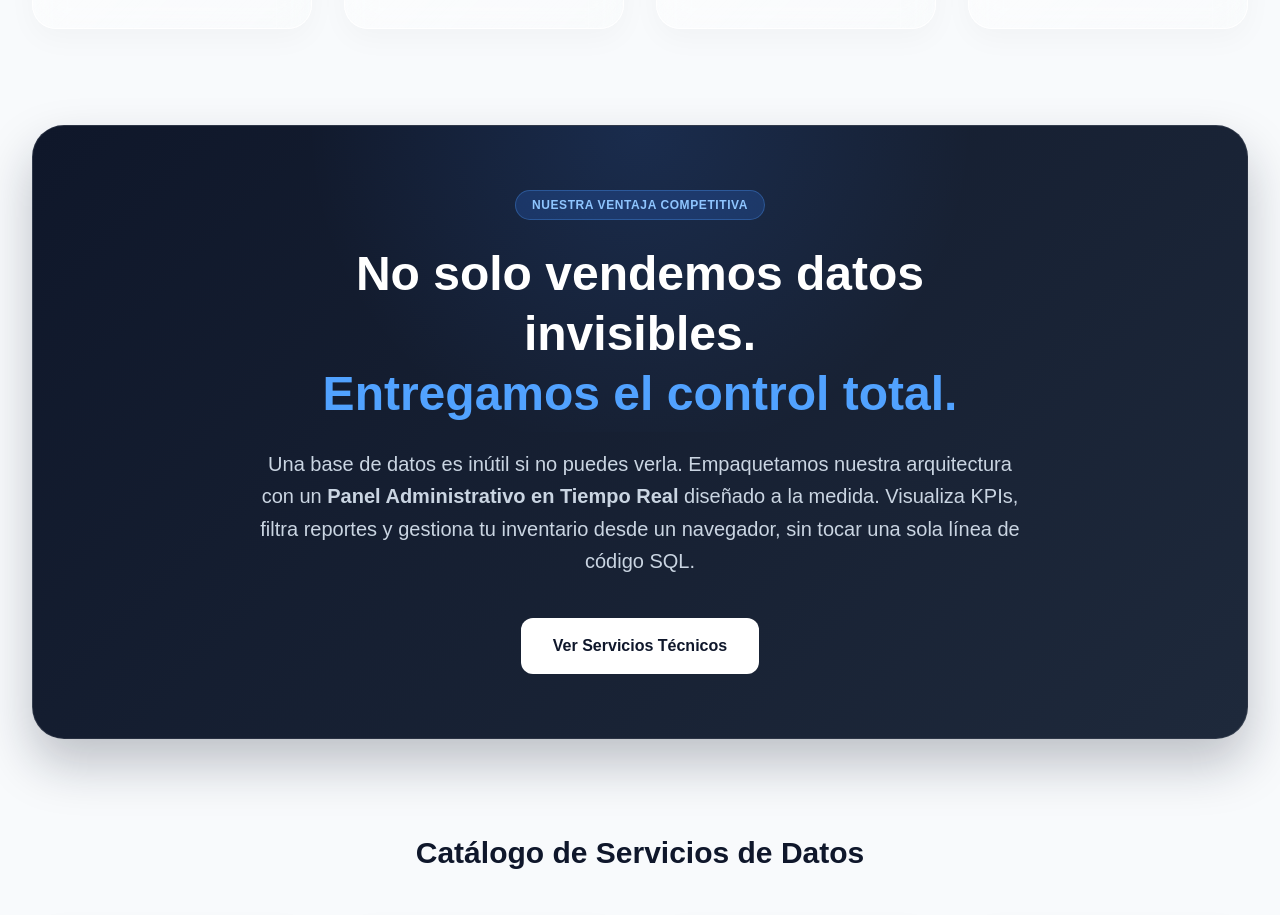
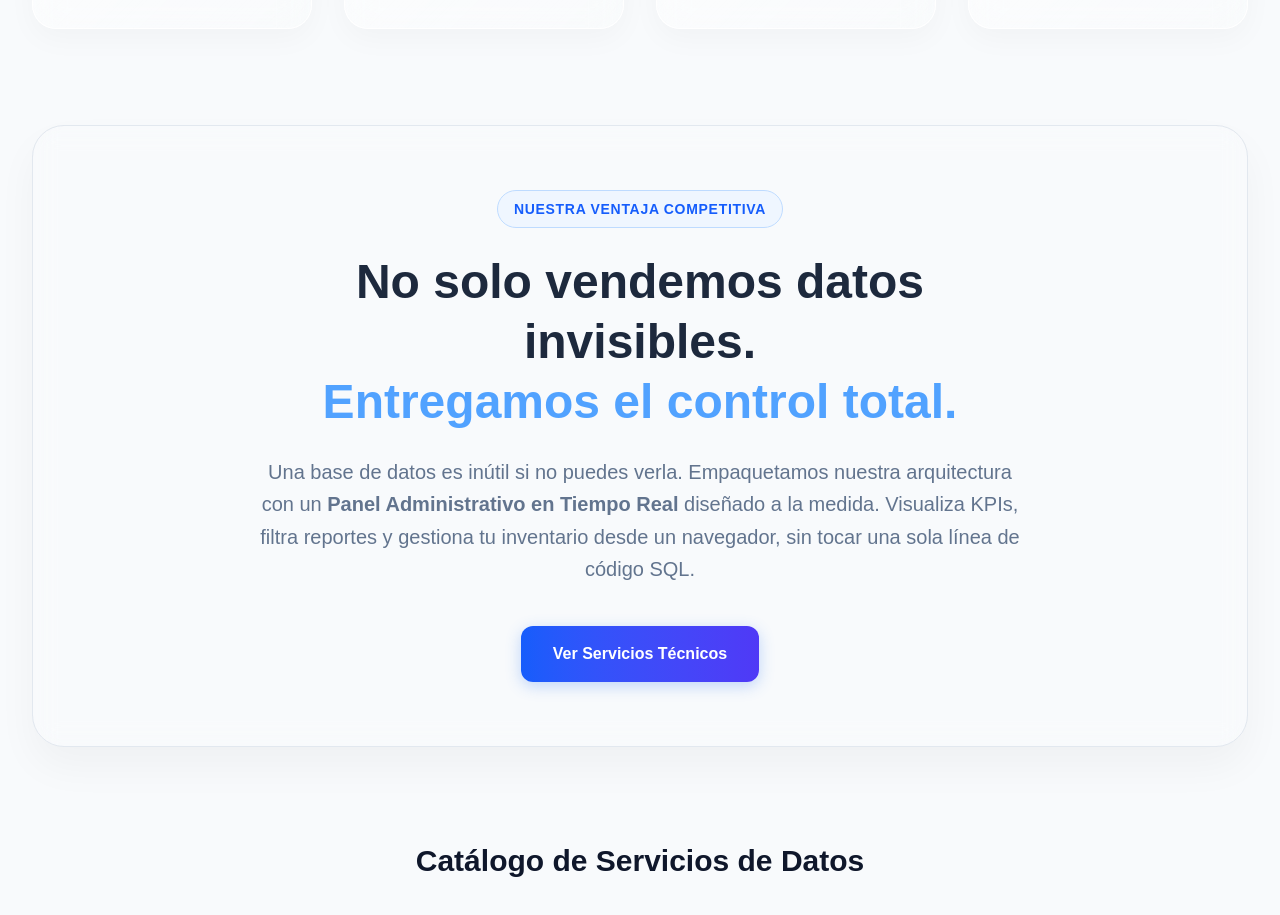
Before and after one commit to D3z7r0/Metal-Brain-Solutions, a Next.js app: page /database in a window 1280 px wide. Shown: the part 1060-1975 px from the top of the page. Built offline with nearby package versions, Linux system fonts and the light colour scheme.

Commit message:
Database: Card de nuestra ventaja competitiva

```diff
--- a/app/database/database.module.css
+++ b/app/database/database.module.css
@@ -63,11 +63,13 @@
   border: 1px solid rgba(59, 130, 246, 0.2);
 }
 
-/* --- BANNER DIFERENCIADOR (PANEL ADMIN) --- */
 .differentiatorBanner {
   max-width: 76rem;
   margin: 0 auto 6rem auto;
-  background: linear-gradient(135deg, #0f172a 0%, #1e293b 100%);
+
+  backdrop-filter: blur(12px);
+  -webkit-backdrop-filter: blur(12px);
+
   border-radius: 32px;
   padding: 4rem;
   display: flex;
@@ -76,19 +78,17 @@
   text-align: center;
   position: relative;
   overflow: hidden;
-  box-shadow: 0 25px 50px rgba(15, 23, 42, 0.25);
-  border: 1px solid rgba(255, 255, 255, 0.1);
+
+  box-shadow: 0 20px 40px rgba(0, 0, 0, 0.04);
+  border: 1px solid rgba(203, 213, 225, 0.5);
 }
 
-/* Efecto de luz de fondo en el banner oscuro */
 .differentiatorBanner::before {
   content: '';
   position: absolute;
-  top: -50%;
+  top: -40%;
   left: 50%;
   transform: translateX(-50%);
-  width: 60%;
+  width: 70%;
   height: 100%;
-  background: radial-gradient(circle, rgba(59,130,246,0.15) 0%, transparent 70%);
-  pointer-events: none;
 }
--- a/app/database/page.tsx
+++ b/app/database/page.tsx
@@ -73,18 +73,18 @@ export default function BasesDeDatosPage() {
       {/* DIFERENCIADOR: BD + DASHBOARD */}
       <section className={styles.differentiatorBanner}>
         <div className="relative z-10 max-w-3xl">
-          <div className="inline-block bg-blue-500/20 border border-blue-400/30 text-blue-300 font-bold px-4 py-1.5 rounded-full text-xs uppercase tracking-wider mb-6">
+        <div className="inline-flex items-center gap-2 bg-blue-50 border border-blue-200 text-blue-600 font-bold px-4 py-2 rounded-full text-sm mb-6 uppercase tracking-wider">
             Nuestra Ventaja Competitiva
           </div>
-          <h2 className="text-3xl md:text-5xl font-extrabold text-white mb-6 leading-tight">
+          <h2 className="text-3xl md:text-5xl font-extrabold text-slate-800 mb-6 leading-tight">
             No solo vendemos datos invisibles. <br/> <span className="text-blue-400">Entregamos el control total.</span>
           </h2>
-          <p className="text-slate-300 text-lg md:text-xl font-medium leading-relaxed mb-10">
+          <p className="text-slate-500 text-lg md:text-xl font-medium leading-relaxed mb-10">
             Una base de datos es inútil si no puedes verla. Empaquetamos nuestra arquitectura con un <strong>Panel Administrativo en Tiempo Real</strong> diseñado a la medida. Visualiza KPIs, filtra reportes y gestiona tu inventario desde un navegador, sin tocar una sola línea de código SQL.
           </p>
           <a
             href="#servicios"
-            className="inline-flex items-center justify-center bg-white text-slate-900 font-bold px-8 py-4 rounded-xl hover:bg-slate-100 transition-colors"
+            className="inline-flex items-center justify-center gap-2 bg-gradient-to-r from-blue-600 to-indigo-600 text-white font-bold px-8 py-4 rounded-xl shadow-[0_4px_15px_rgba(59,130,246,0.3)] hover:-translate-y-1 hover:shadow-[0_8px_25px_rgba(59,130,246,0.4)] transition-all"
           >
             Ver Servicios Técnicos
           </a>
```
